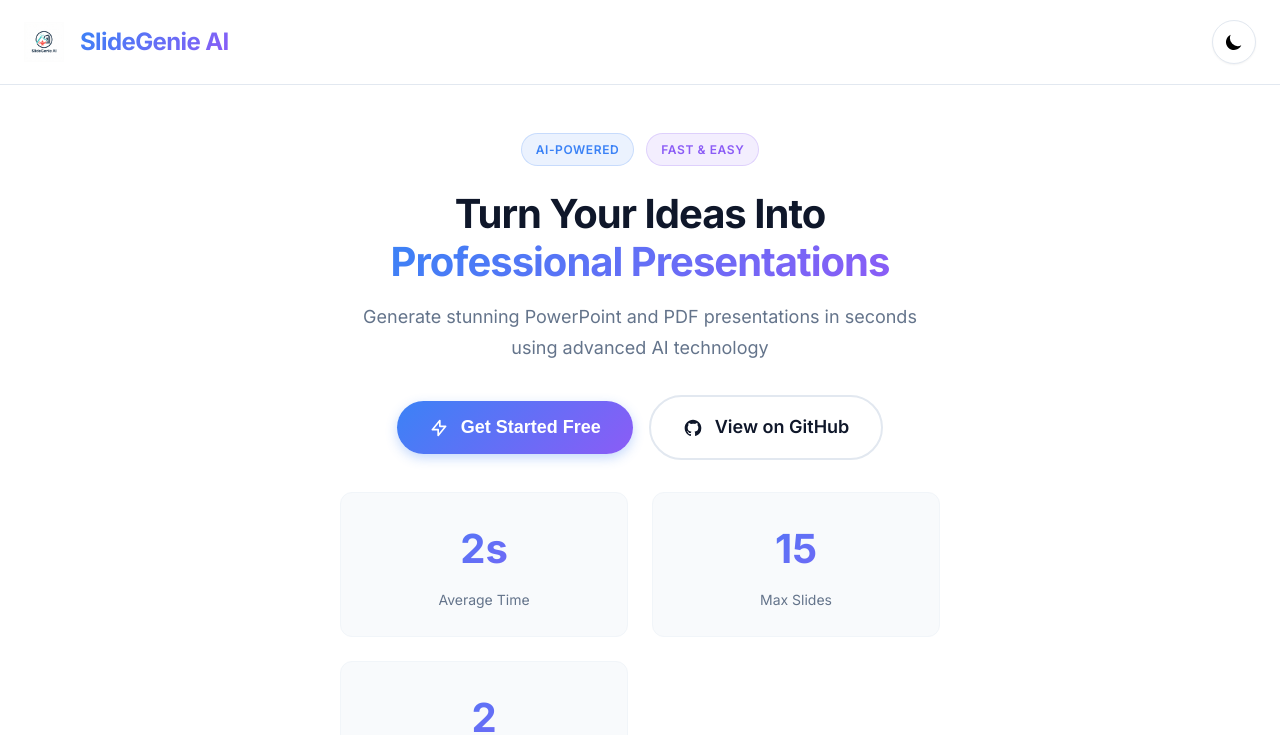
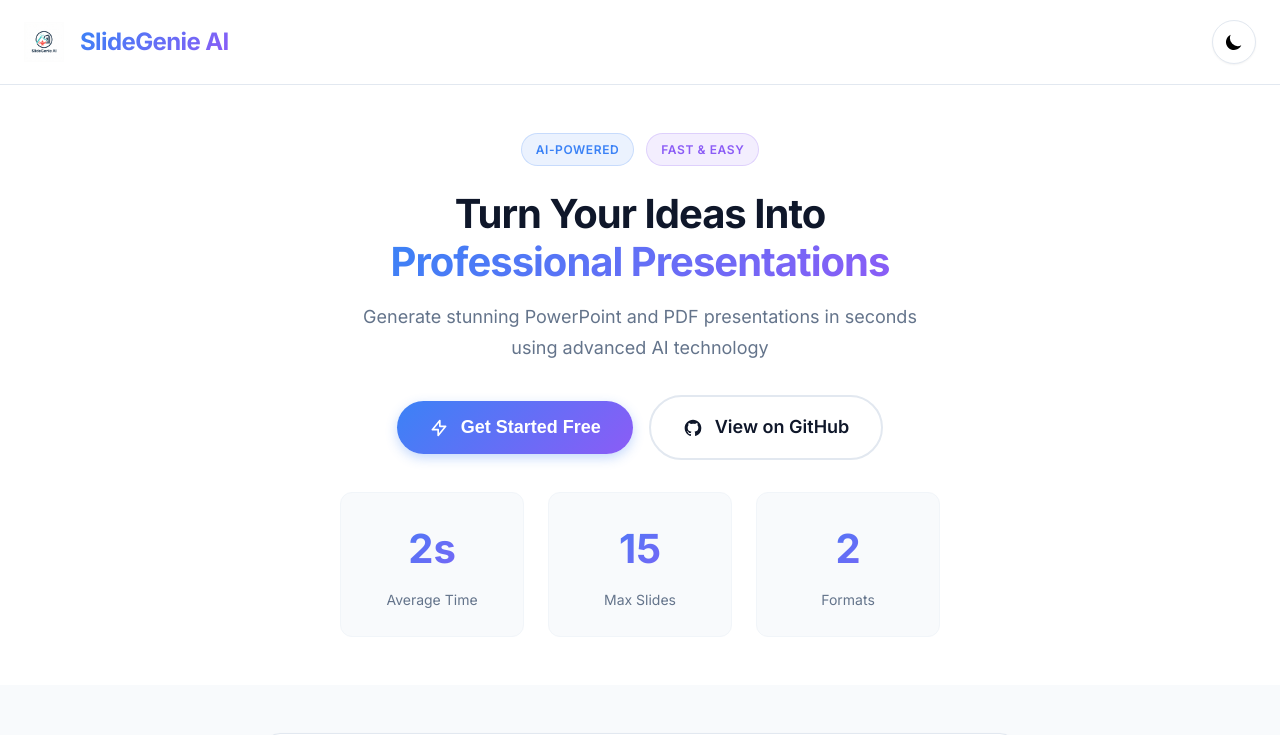
Before and after one commit to Bharath-Kumar-K-0930/SlideGenie, a Next.js app in the folder frontend/: page / in a window 1280 px wide. Shown: the top 735 px of the page. Built offline with nearby package versions, Linux system fonts and the light colour scheme.

Commit message:
Fix stats grid to display 3 cards in one horizontal line

```diff
--- a/frontend/app/globals.css
+++ b/frontend/app/globals.css
@@ -470,7 +470,7 @@
 }
 
 .grid-3 {
-  grid-template-columns: repeat(auto-fit, minmax(200px, 1fr));
+  grid-template-columns: repeat(3, 1fr);
 }
 
 .grid-4 {
```
